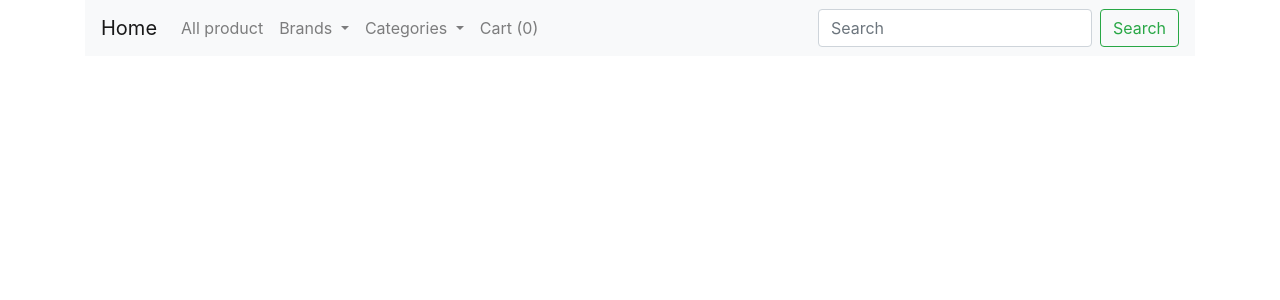
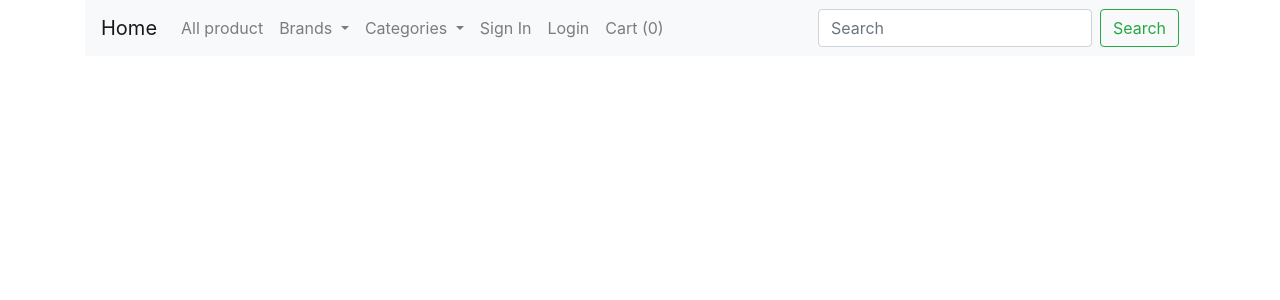
Before and after one commit to Igorcand/E-commerce-Flask, a Flask app: page / in a window 1280 px wide. Shown: the top 300 px of the page. Run offline with Flask 2, Linux system fonts and the light colour scheme; data that the repository does not hold is empty; some libraries are stand-ins or nearby versions.

Commit message:
updated navbar to do login and logout

```diff
--- a/shop/templates/navbar.html
+++ b/shop/templates/navbar.html
@@ -33,7 +33,21 @@
                     {% endfor %}
                 </div>
                 </li>
-
+                {% if current_user.is_authenticated %}
+                <li class="nav-item">
+                    <a href="{{url_for('customerLogout')}}" class="nav-link"> {{current_user.name}}</a>
+                </li>
+                <li class="nav-item">
+                    <a href="{{url_for('customerLogout')}}" class="nav-link"> Logout</a>
+                </li>
+                {% else %}
+                <li class="nav-item">
+                    <a href="{{url_for('customer_register')}}" class="nav-link"> Sign In</a>
+                </li>
+                <li class="nav-item">
+                    <a href="{{url_for('customerLogin')}}" class="nav-link"> Login</a>
+                </li>
+                {% endif %}
             <li class="nav-item">
             <a class="nav-link" href="{{url_for('getCart')}}" tabindex="-1">Cart ({{session['Shoppingcart']|length}})</a>
             </li>
```
